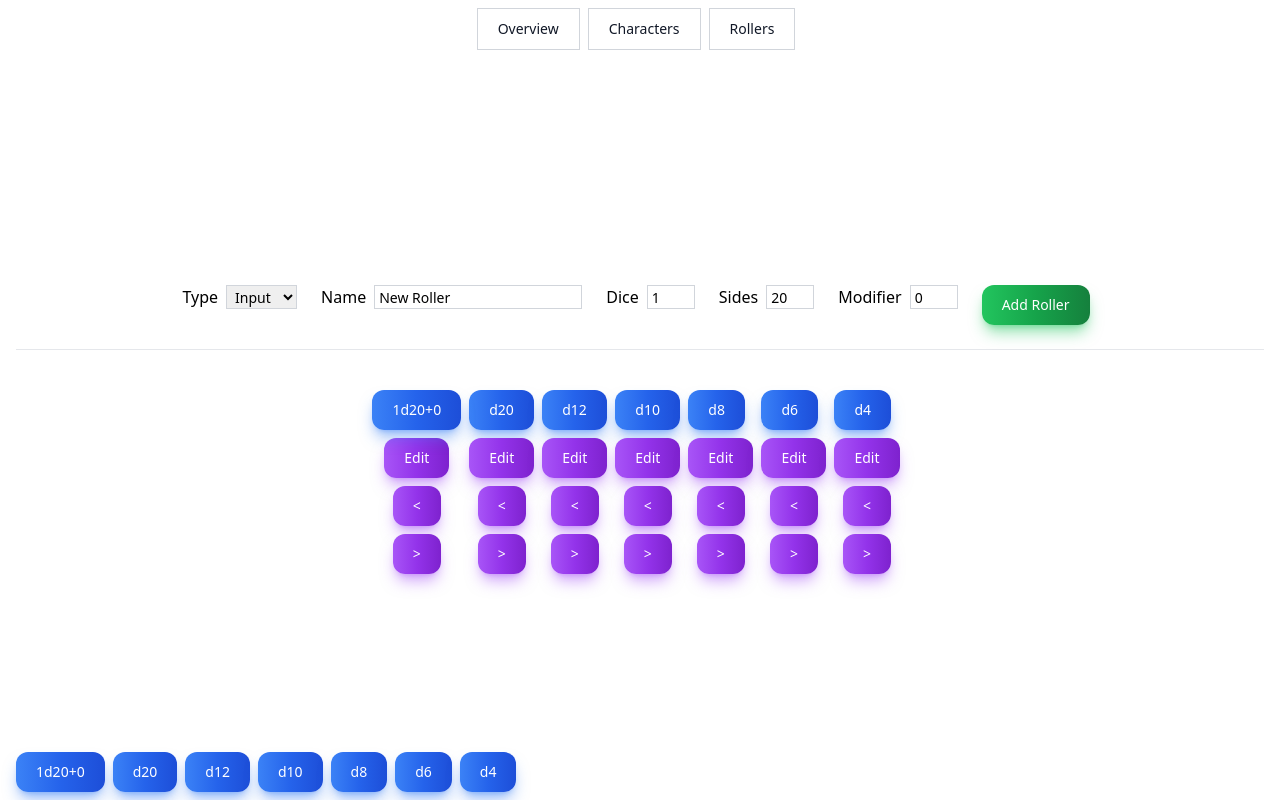
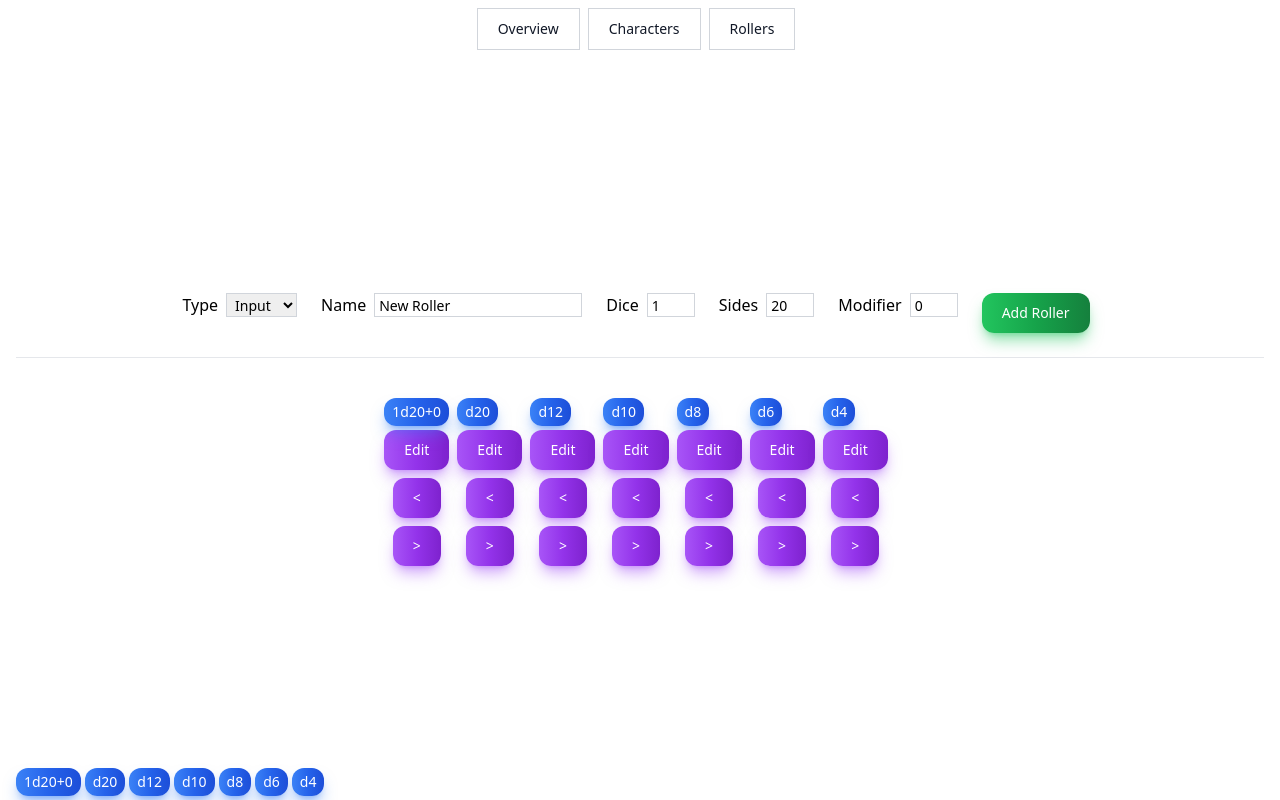
Before and after one commit to troyrthompson/dm-tools, a Next.js app: page /rollers in a window 1280 px wide. Built offline with nearby package versions, Linux system fonts and the light colour scheme.

Commit message:
Apply Small Button to rollers

```diff
--- a/app/components/rollers/ButtonRoller.tsx
+++ b/app/components/rollers/ButtonRoller.tsx
@@ -4,7 +4,7 @@ import { recordDiceRoll, rollDice } from "@/lib/features/dice/diceSlice";
 
 import { useAppDispatch } from "@/lib/hooks";
 
-import { Button } from "../elements/Button";
+import { SmallButton } from "../elements/SmallButton";
 
 export const ButtonRoller = ({roller, index}) => {
 
@@ -13,6 +13,6 @@ export const ButtonRoller = ({roller, index}) => {
   return (
     <div key={index} onClick={() => {
         dispatch(recordDiceRoll(rollDice(roller.dice)));
-    }}><Button text={roller.name}/></div>
+    }}><SmallButton text={roller.name}/></div>
   );
 };
--- a/app/components/rollers/InputRoller.tsx
+++ b/app/components/rollers/InputRoller.tsx
@@ -10,7 +10,7 @@ import type { Roller } from "@/lib/features/rollers/rollersSlice";
 
 import type { Dice } from "@/lib/features/dice/diceSlice";
 
-import { Button } from "../elements/Button";
+import { SmallButton } from "../elements/SmallButton";
 
 import './input-roller.css';
 
@@ -58,7 +58,7 @@ export const InputRoller = ({roller, index}) => {
             <input className="w-12 text-sm h-6 pl-1 py-1 border border-gray-300 mb-1 mx-5" type="number" name={'sides'} defaultValue={roller.dice.sides}/>
             <input className="w-12 text-sm h-6 pl-1 py-1 border border-gray-300 mb-1 mx-5" type="number" name={'modifier'} defaultValue={roller.dice.modifier}/>
         </div>
-        <Button text={`${roller.dice.quantity}d${roller.dice.sides}+${roller.dice.modifier}`} />
+        <SmallButton text={`${roller.dice.quantity}d${roller.dice.sides}+${roller.dice.modifier}`} />
     </form>
   );
 };
```
